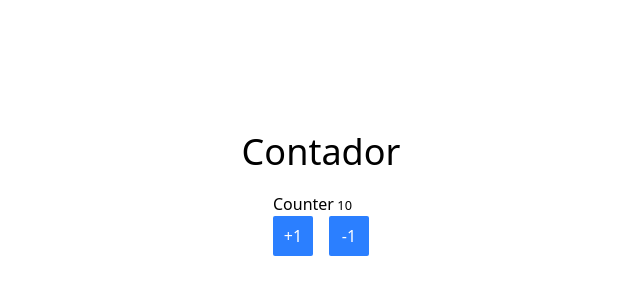
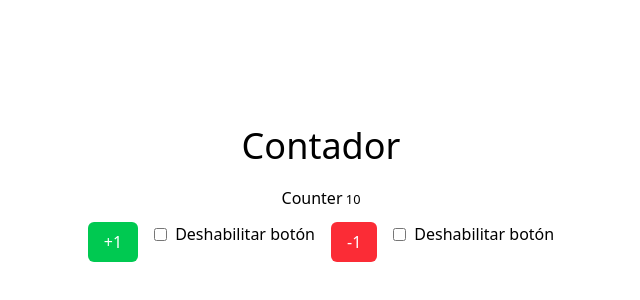
Before and after one commit to ApoloByte/HerramientasVisualesDeProgramacionTDST, a React (Vite) app in the folder 03-tailwind/: page / in a window 1280 px wide. Shown: the part 206-506 px from the top of the page, without its empty margins (319-959 px from the left). Built offline with nearby package versions, Linux system fonts and the light colour scheme.

Commit message:
feat(guia-4 props y custom hooks): añade ejemplos de props y customhooks
- añade componente StyledButton, el cual recibe los props handleClick,
color y label

- añade custom hook llamado useCounter para manejar el
contador y la función de incremento

```diff
--- a/03-tailwind/src/components/Counter.tsx
+++ b/03-tailwind/src/components/Counter.tsx
@@ -1,24 +1,29 @@
-import React, { useState } from 'react'
+import React, { useState } from "react";
+import { useCounter } from "../hooks/useCounter";
+import { StyledButton } from "./StyledButton";
 
 export const Counter = () => {
-    const [count, setCount] = useState(10)
-    return (
-        <div>
+  const { count, increaseBy } = useCounter();
 
-            <h3>
-                Counter
-                <small>
-                     {" " + count}
-                </small></h3>
+  return (
+    <div>
+      <h3 className="text-center mb-3">
+        Counter
+        <small>{" " + count}</small>
+      </h3>
 
-            <div className='flex gap-4'>
-                <button className="p-2 bg-blue-500 rounded-xs w-10 text-white" onClick={()=>setCount(count+1)}>
-                    +1
-                </button>
-                <button className="p-2 bg-blue-500 rounded-xs w-10 text-white" onClick={()=>setCount(count-1)}>
-                    -1
-                </button>
-            </div>
-        </div>
-    )
-}
+      <div className="flex gap-4">
+        <StyledButton
+          label={"+1"}
+          color="bg-green-500"
+          handleClick={() => increaseBy(+1)}
+        />
+        <StyledButton
+          label={"-1"}
+          color="bg-red-500"
+          handleClick={() => increaseBy(-1)}
+        />
+      </div>
+    </div>
+  );
+};
--- /dev/null
+++ b/03-tailwind/src/components/StyledButton.tsx
@@ -0,0 +1,35 @@
+import React, { useState } from "react";
+
+interface Props {
+  label: string;
+  color: string;
+  handleClick: () => void;
+}
+
+export const StyledButton = ({ label, color, handleClick }: Props) => {
+  const [isDisabled, setIsDisabled] = useState(false);
+  return (
+    <>
+      <button
+        disabled={isDisabled}
+        className={
+          color +
+          " px-4 py-2 rounded-md text-white transition hover:opacity-80 focus:outline-none focus:ring-2 focus:ring-blue-400 disabled:opacity-50 disabled:cursor-not-allowed"
+        }
+        onClick={handleClick}
+      >
+        {label}
+      </button>
+      <div>
+        <label className="flex items-center gap-2">
+          <input
+            type="checkbox"
+            checked={isDisabled}
+            onChange={() => setIsDisabled(!isDisabled)}
+          />
+          Deshabilitar botón
+        </label>
+      </div>
+    </>
+  );
+};
--- /dev/null
+++ b/03-tailwind/src/hooks/useCounter.tsx
@@ -0,0 +1,15 @@
+import React, { useState } from 'react'
+
+export const useCounter = () => {
+    const [count, setCount] = useState(10);
+
+    const increaseBy = (value: number) => {
+        setCount(count + value);
+    }
+  return {
+    // atributos
+    count,
+    // funciones
+    increaseBy
+  }
+}
```
Also changed, not shown: 03-tailwind/src/App.tsx (+6 -8 lines).
